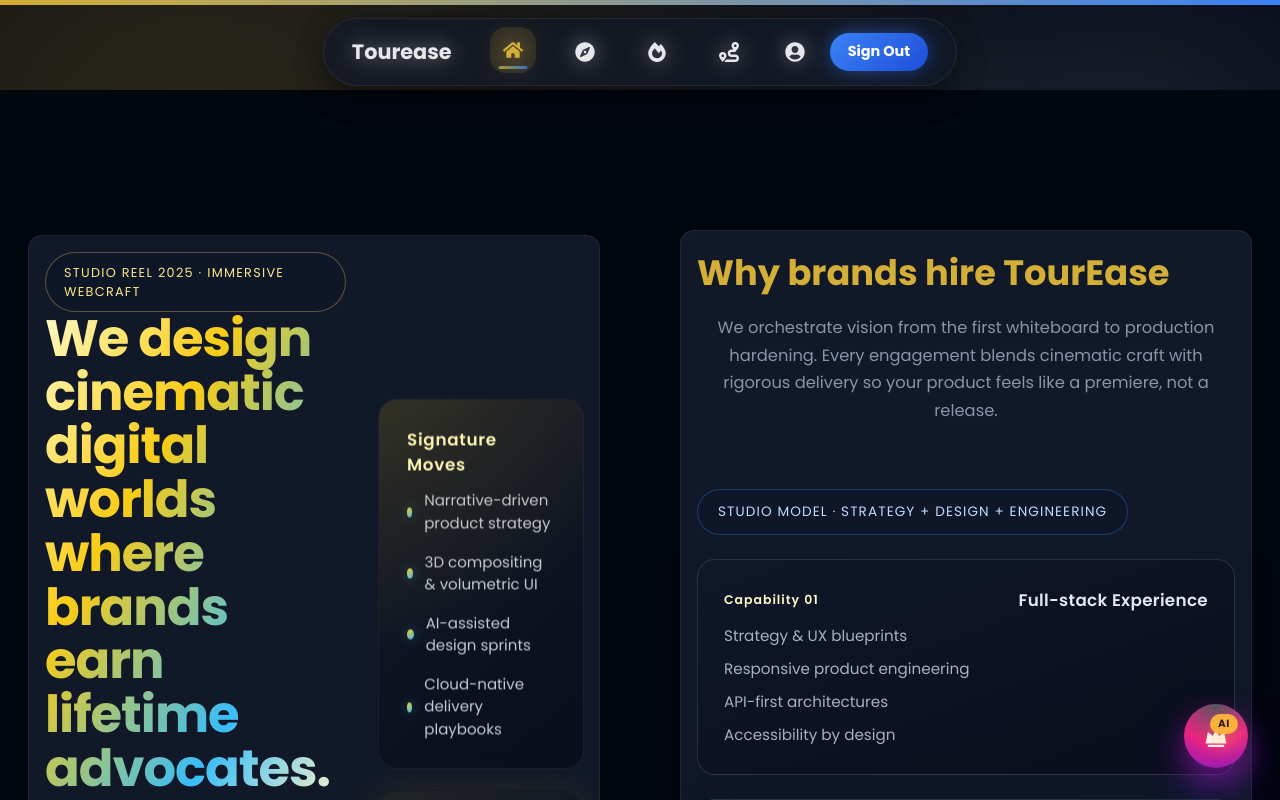
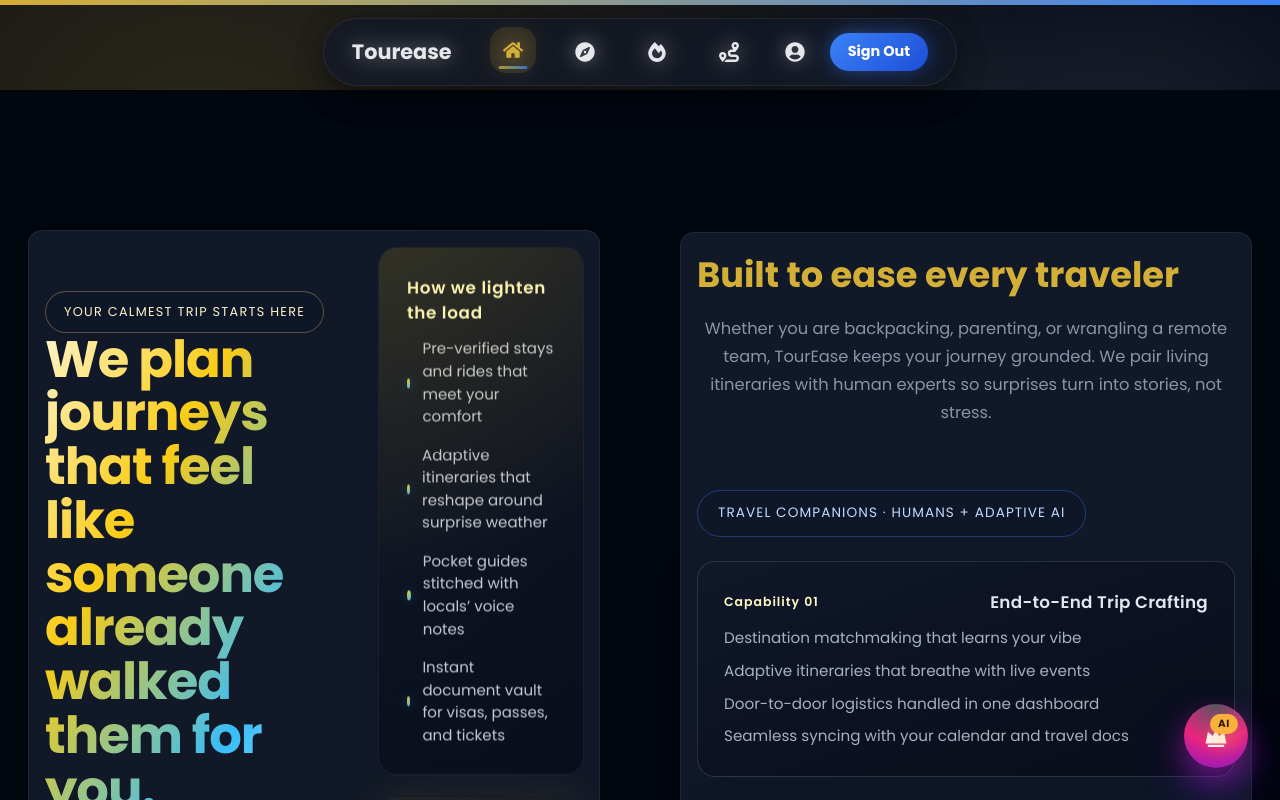
Before and after one commit to hegde8055/TourEase, a React (Create React App) app: page /about in a window 1280 px wide. Built offline with nearby package versions, Linux system fonts and the light colour scheme; sample sign-in values are in the browser's storage.

Commit message:
updated about

```diff
--- a/src/pages/About.js
+++ b/src/pages/About.js
@@ -65,7 +65,7 @@
     font-weight: 800;
     line-height: 1.05;
     letter-spacing: -0.02em;
-    background: linear-gradient(120deg, #fef9c3 0%, #facc15 33%, #38bdf8 72%, #fef3c7 100%);
+    background: linear-gradient(120deg, #fef3c7 0%, #facc15 33%, #38bdf8 72%, #bae6fd 100%);
     -webkit-background-clip: text;
     -webkit-text-fill-color: transparent;
     margin-bottom: 24px;
@@ -237,7 +237,7 @@
 
   .showreel-cover {
     height: 200px;
-    background: linear-gradient(135deg, rgba(59,130,246,0.35), rgba(14,116,144,0.55));
+    background: linear-gradient(135deg, rgba(59,130,246,0.28), rgba(248,191,22,0.32));
     display: flex;
     align-items: center;
     justify-content: center;
@@ -383,80 +383,80 @@
 
 const capabilities = [
   {
-    title: "Full-stack Experience",
+    title: "End-to-End Trip Crafting",
     code: "01",
     points: [
-      "Strategy & UX blueprints",
-      "Responsive product engineering",
-      "API-first architectures",
-      "Accessibility by design",
+      "Destination matchmaking that learns your vibe",
+      "Adaptive itineraries that breathe with live events",
+      "Door-to-door logistics handled in one dashboard",
+      "Seamless syncing with your calendar and travel docs",
     ],
   },
   {
-    title: "Immersive UI Systems",
+    title: "Traveler Care Platform",
     code: "02",
     points: [
-      "Cinematic web animations",
-      "Micro-interaction libraries",
-      "Design system governance",
-      "Brand motion playbooks",
+      "24/7 local expert chat for on-the-ground help",
+      "Real-time alerts for weather, strikes, and delays",
+      "Emergency rerouting handled before you ask",
+      "Inclusive planning that respects every traveler",
     ],
   },
   {
-    title: "AI-Forward Delivery",
+    title: "Intelligent Budgeting",
     code: "03",
     points: [
-      "Predictive personalization",
-      "Generative content tooling",
-      "MLOps readiness",
-      "Insight dashboards",
+      "Smart spend tracking across flights, stays, and food",
+      "Group cost splitting with instant approvals",
+      "Vendor deals surfaced when they match your taste",
+      "Sustainability insights baked into every plan",
     ],
   },
 ];
 
 const metrics = [
-  { label: "Award Nominations", value: "14" },
-  { label: "Launch Velocity", value: "6 wk avg" },
-  { label: "Client Retention", value: "92%" },
-  { label: "NPS", value: "78" },
+  { label: "Trips Planned", value: "18K" },
+  { label: "Traveler Uplift", value: "94% relieved" },
+  { label: "Support Response", value: "< 2 min" },
+  { label: "Itinerary Updates", value: "11K real-time" },
 ];
 
 const signatureWork = [
   {
-    title: "NeoCruise Concierge",
-    body: "A luxury cruise marketplace reimagined with AI concierges, real-time cabin visualization, and volumetric ambient soundscapes.",
-    stack: ["React", "Three.js", "GraphQL", "AWS"],
+    title: "Backpacker's Calm",
+    body: "A stress-free Europe loop for first-time solo travelers with smart hostel hopping, midnight safety check-ins, and local ride prompts.",
+    stack: ["Live safety feed", "Transit sync", "Budget guardrails"],
   },
   {
-    title: "Aurora Atlas VR Portal",
-    body: "Multi-device travel planning using stitched 360° narratives, procedural lighting, and adaptive scene streaming for frictionless booking.",
-    stack: ["Next.js", "WebXR", "Prisma", "Edge Functions"],
+    title: "Family Harmony Planner",
+    body: "Seven cities, two toddlers, zero meltdowns. We stitched together nap-friendly pacing, stroller-ready attractions, and allergy-aware dining.",
+    stack: ["Family pulse", "Crowd heatmap", "Allergy concierge"],
   },
   {
-    title: "Stride.Labs Enterprise",
-    body: "A B2B mobility platform combining predictive routing, contract automation, and governance dashboards tuned for global ops teams.",
-    stack: ["Vue", "D3.js", "Python", "Kubernetes"],
+    title: "Workcation Flow",
+    body: "Remote team retreat balancing deep work and deep rest. Hybrid schedules, bandwidth-tested stays, and guided restorative excursions.",
+    stack: ["Focus zoning", "Hybrid stays", "Wellness curation"],
   },
 ];
 
 const testimonials = [
   {
-    name: "Isha Menon",
-    role: "Founder, Horizon Retreats",
+    name: "Riya Kapoor",
+    role: "Solo traveler, Delhi → Scandinavia",
     quote:
-      "We engaged TourEase to redesign our digital presence; they choreographed a cinematic customer journey that doubled bookings in 90 days.",
+      "TourEase listened to my nervousness about night trains and planned a route that felt like a hand to hold. The app whispered reminders before I could worry.",
   },
   {
-    name: "Daniel Ruiz",
-    role: "VP Product, MetroFly",
+    name: "Miguel Torres",
+    role: "Parent of three, Mexico City",
     quote:
-      "Their team speaks the language of product, engineering, and brand simultaneously. Velocity without compromise.",
+      "They transformed our family chaos into joy. Dietary flags, stroller-friendly paths, and buffer days saved our sanity.",
   },
   {
-    name: "Meera Chand",
-    role: "Innovation Lead, Helios Ventures",
+    name: "Jessie O'Neil",
+    role: "Remote team lead, Dublin",
     quote:
-      "If you want teams that merge art direction with ruthless technical execution, TourEase is the benchmark.",
+      "Our workcation had zero drop-offs. Meeting blocks, local SIM pickups, and surprise hikes kept morale sky-high.",
   },
 ];
 
@@ -499,21 +499,21 @@
                 borderRadius: 999,
                 background: "rgba(15,23,42,0.65)",
                 border: "1px solid rgba(246,189,96,0.35)",
-                color: "#fde68a",
+                color: "#fef3c7",
                 fontSize: "0.8rem",
                 letterSpacing: "0.1em",
                 textTransform: "uppercase",
               }}
             >
-              Studio Reel 2025 · Immersive Webcraft
+              Your calmest trip starts here
             </motion.span>
             <h1 className="hero-title">
-              We design cinematic digital worlds where brands earn lifetime advocates.
+              We plan journeys that feel like someone already walked them for you.
             </h1>
             <p className="hero-subtitle">
-              From strategic discovery to shippable product, TourEase fuses cinematic interaction
-              design, disciplined engineering, and AI-native thinking. We operate as a strike team
-              that can concept, prototype, and launch experiential platforms in weeks—not quarters.
+              TourEase blends seasoned travel humans with adaptive AI so every route, stay, and
+              local moment feels effortless. We research, schedule, and adjust in real time—so you
+              only focus on feeling the place you are in.
             </p>
             <div className="hero-cta">
               <motion.a
@@ -553,14 +553,14 @@
                 animate={{ letterSpacing: ["0.04em", "0.08em", "0.04em"] }}
                 transition={{ duration: 6, repeat: Infinity, ease: "easeInOut" }}
               >
-                Signature Moves
+                How we lighten the load
               </motion.h3>
               <div style={{ display: "grid", gap: 16 }}>
                 {[
-                  "Narrative-driven product strategy",
-                  "3D compositing & volumetric UI",
-                  "AI-assisted design sprints",
-                  "Cloud-native delivery playbooks",
+                  "Pre-verified stays and rides that meet your comfort",
+                  "Adaptive itineraries that reshape around surprise weather",
+                  "Pocket guides stitched with locals’ voice notes",
+                  "Instant document vault for visas, passes, and tickets",
                 ].map((item) => (
                   <motion.div
                     key={item}
@@ -604,7 +604,7 @@
                   marginBottom: 18,
                 }}
               >
-                Trusted By
+                Care signals
               </h3>
               <div
                 style={{
@@ -613,10 +613,16 @@
                   gridTemplateColumns: "repeat(2, minmax(0, 1fr))",
                 }}
               >
-                {["VisaDirect", "Nimbus Air", "Helios", "Stride", "Aurora", "Monad Labs"].map(
-                  (brand) => (
+                {[
+                  "Local fixers on five continents",
+                  "Insured emergency reroutes",
+                  "Verified wheelchair routes",
+                  "Storm and strike monitoring",
+                  "Carbon-aware options",
+                  "Wellness-first pacing",
+                ].map((signal) => (
                   <div
-                      key={brand}
+                    key={signal}
                     style={{
                       padding: "14px 18px",
                       borderRadius: 14,
@@ -629,10 +635,9 @@
                       textAlign: "center",
                     }}
                   >
-                      {brand}
+                    {signal}
                   </div>
-                  )
-                )}
+                ))}
               </div>
             </motion.div>
           </div>
@@ -655,12 +660,12 @@
           >
             <div>
               <h2 style={{ fontSize: "2.2rem", fontWeight: 700, marginBottom: 14 }}>
-                Why brands hire TourEase
+                Built to ease every traveler
               </h2>
               <p style={{ color: "rgba(148,163,184,0.9)", maxWidth: 560, lineHeight: 1.7 }}>
-                We orchestrate vision from the first whiteboard to production hardening. Every
-                engagement blends cinematic craft with rigorous delivery so your product feels like
-                a premiere, not a release.
+                Whether you are backpacking, parenting, or wrangling a remote team, TourEase keeps
+                your journey grounded. We pair living itineraries with human experts so surprises
+                turn into stories, not stress.
               </p>
             </div>
             <motion.div
@@ -677,7 +682,7 @@
                 textTransform: "uppercase",
               }}
             >
-              Studio Model · Strategy + Design + Engineering
+              Travel companions · Humans + Adaptive AI
             </motion.div>
           </div>
           <div className="capabilities-grid">
@@ -711,10 +716,11 @@
         >
           <div style={{ marginBottom: 24 }}>
             <h2 style={{ fontSize: "2.1rem", fontWeight: 700, marginBottom: 10 }}>
-              Signal and proof
+              Journeys we steady every day
             </h2>
             <p style={{ color: "rgba(148,163,184,0.88)", maxWidth: 520 }}>
-              Performance metrics from the last twelve launches our core team delivered end-to-end.
+              Proof that travelers feel lighter when TourEase co-pilots their plans and stays by
+              their side along the way.
             </p>
           </div>
           <div className="metrics-row">
@@ -745,18 +751,18 @@
           >
             <div>
               <h2 style={{ fontSize: "2.1rem", fontWeight: 700, marginBottom: 12 }}>
-                Recent cinematic builds
+                Signature journeys we shaped
               </h2>
               <p style={{ color: "rgba(148,163,184,0.88)", maxWidth: 560 }}>
-                A snapshot of platform stories we have sculpted with layered motion, 3D surfacing,
-                and outcome-focused product thinking.
+                A peek into traveller stories we choreographed—each itinerary breathing with
+                check-ins, cultural depth, and rapid support when plans flex.
               </p>
             </div>
             <a
               href="/portfolio"
               style={{ color: "#93c5fd", fontSize: "0.9rem", textDecoration: "none" }}
             >
-              View full portfolio →
+              Explore planning playbook →
             </a>
           </div>
           <div className="showreel-grid">
@@ -797,11 +803,11 @@
         >
           <div style={{ marginBottom: 26 }}>
             <h2 style={{ fontSize: "2.1rem", fontWeight: 700, marginBottom: 10 }}>
-              Leaders speaking about TourEase
+              Travelers who breathe easier with us
             </h2>
             <p style={{ color: "rgba(148,163,184,0.88)", maxWidth: 540 }}>
-              Product, brand, and venture leaders trust our studio to transform complex ideas into
-              living, breathing digital experiences.
+              Everyday travelers share how TourEase softened the edges of their plans, shared hidden
+              gems, and never left them on read.
             </p>
           </div>
           <div className="testimonials-grid">
@@ -840,7 +846,7 @@
               transition={{ duration: 0.6 }}
               style={{ fontSize: "2.2rem", fontWeight: 700, marginBottom: 16 }}
             >
-              Ready to premiere your next digital flagship?
+              Ready to feel excited—not exhausted—about your next trip?
             </motion.h2>
             <p
               style={{
@@ -851,8 +857,8 @@
                 lineHeight: 1.7,
               }}
             >
-              We embed with your team, co-author the product vision, and deliver in cinematic
-              chapters. Let’s storyboard your roadmap together.
+              Share the trip you are dreaming of. We will surface smarter routes, handle the tiny
+              details, and stay on standby when the journey shifts.
             </p>
             <div style={{ display: "flex", justifyContent: "center", gap: 18, flexWrap: "wrap" }}>
               <motion.a
@@ -861,7 +867,7 @@
                 href="mailto:studio@tourease.com"
                 className="cta-primary"
               >
-                Book a discovery call
+                Start planning with TourEase
               </motion.a>
               <motion.a
                 whileHover={{ scale: 1.05 }}
@@ -869,7 +875,7 @@
                 href="/portfolio"
                 className="cta-secondary"
               >
-                Download capabilities deck
+                See real traveler stories
               </motion.a>
             </div>
           </div>
```
Lines whose indentation alone changed are shown as unchanged.
